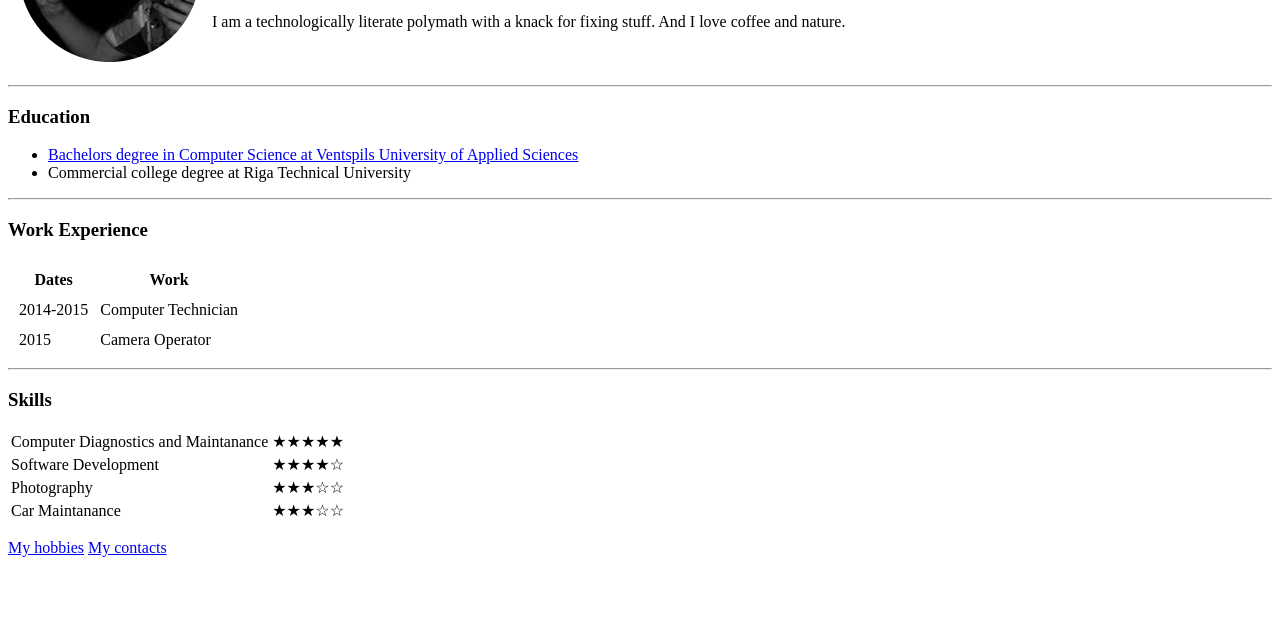
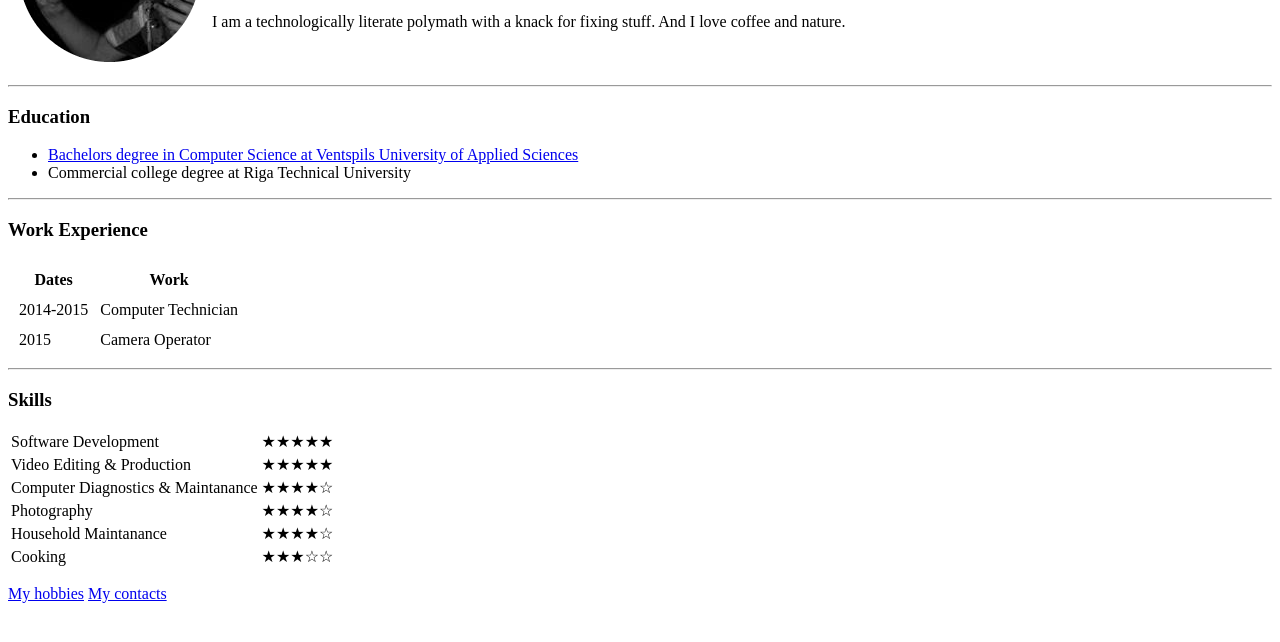
Before and after one commit to EdgarIRoss/CV, a plain HTML site: page index.html in a window 1280 px wide. Shown: the part 138-780 px from the top of the page. Drawn offline with Linux system fonts and the light colour scheme.

Commit message:
first update on test-cv files

```diff
--- a/index.html
+++ b/index.html
@@ -59,19 +59,27 @@
   <h3>Skills</h3>
   <table>
     <tr>
-      <td>Computer Diagnostics and Maintanance</td>
+      <td>Software Development</td>
       <td>★★★★★</td>
     </tr>
     <tr>
-      <td>Software Development</td>
+      <td>Video Editing & Production</td>
+      <td>★★★★★</td>
+    </tr>
+    <tr>
+      <td>Computer Diagnostics & Maintanance</td>
       <td>★★★★☆</td>
     </tr>
     <tr>
       <td>Photography</td>
-      <td>★★★☆☆</td>
+      <td>★★★★☆</td>
     </tr>
     <tr>
-      <td>Car Maintanance</td>
+      <td>Household Maintanance</td>
+      <td>★★★★☆</td>
+    </tr>
+    <tr>
+      <td>Cooking</td>
       <td>★★★☆☆</td>
     </tr>
   </table>
```
Also changed, not shown: contacts.html (+1 -1 lines), hobbies.html (+1 -1 lines).
